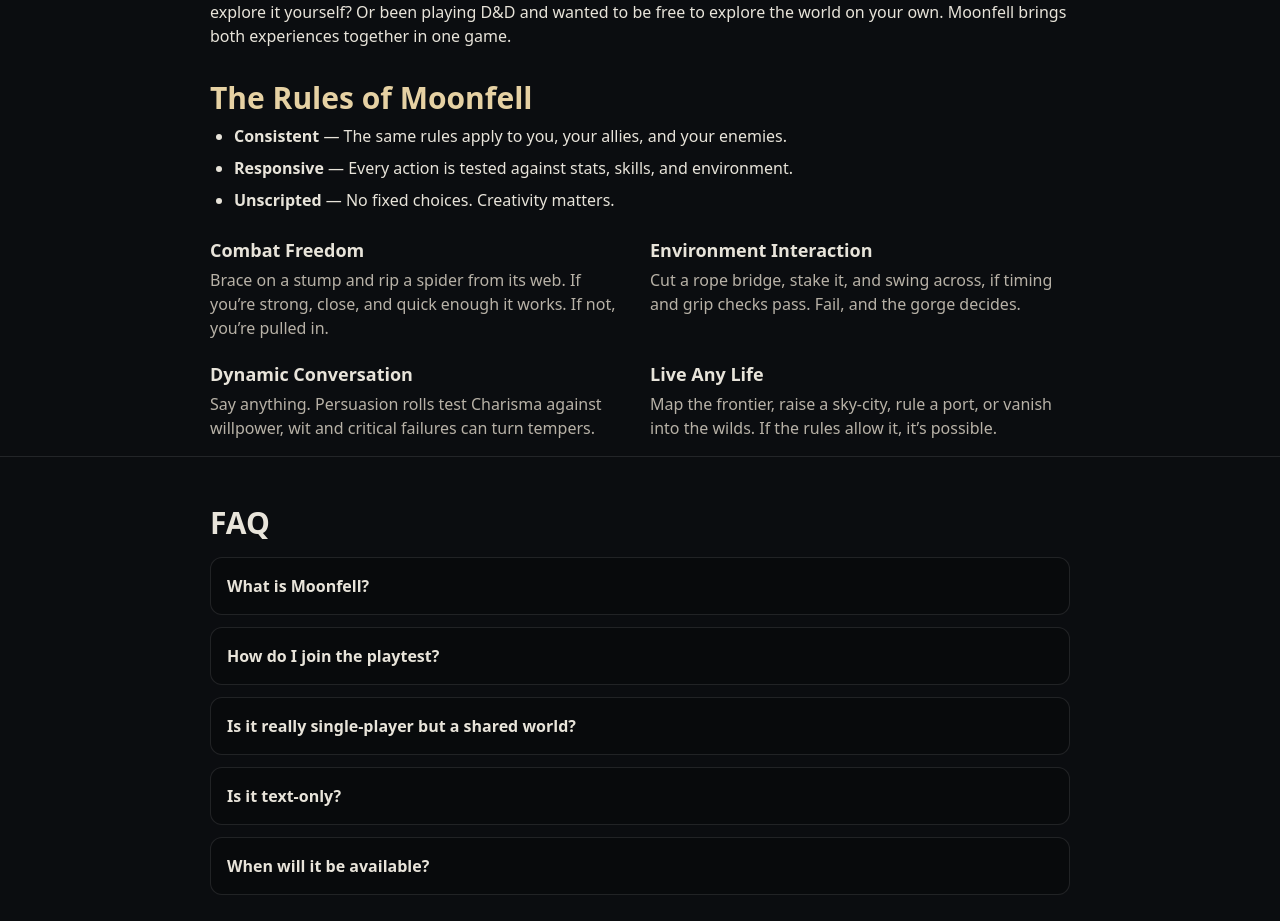
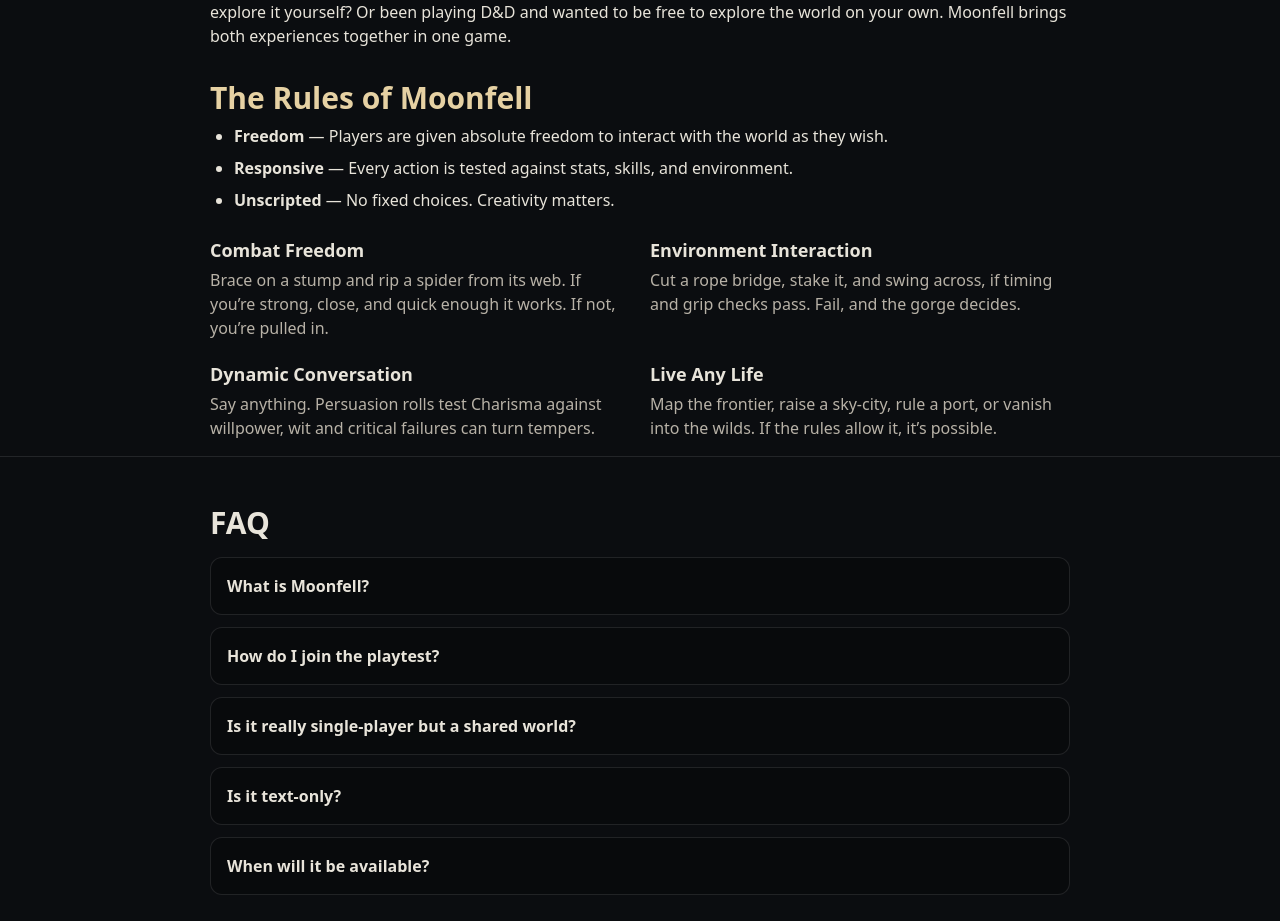
Before and after one commit to terryjlee86/moonfell-landing, a Next.js app: page / in a window 1280 px wide. Shown: the part 1321-2242 px from the top of the page. Built offline with nearby package versions, Linux system fonts and the light colour scheme; no server answers.

Commit message:
Updated Rules of moonfell

```diff
--- a/src/pages/index.tsx
+++ b/src/pages/index.tsx
@@ -268,7 +268,7 @@
         </p>
         <h2 className="mt-8 text-2xl md:text-3xl font-semibold text-[var(--accent)]">The Rules of Moonfell</h2>
         <ul className="list-disc pl-6 space-y-2 mt-2">
-          <li><strong>Consistent</strong> — The same rules apply to you, your allies, and your enemies.</li>
+          <li><strong>Freedom</strong> — Players are given absolute freedom to interact with the world as they wish.</li>
           <li><strong>Responsive</strong> — Every action is tested against stats, skills, and environment.</li>
           <li><strong>Unscripted</strong> — No fixed choices. Creativity matters.</li>
         </ul>
```
